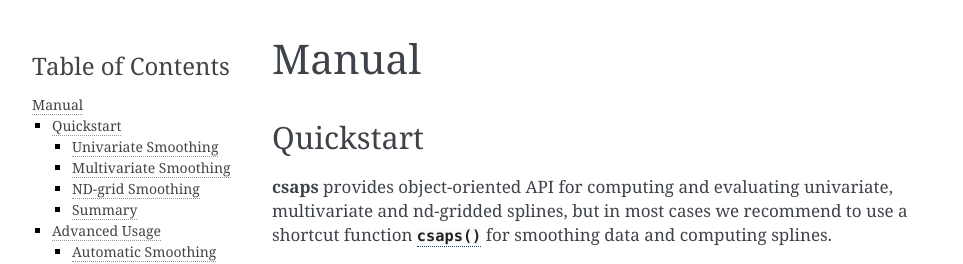
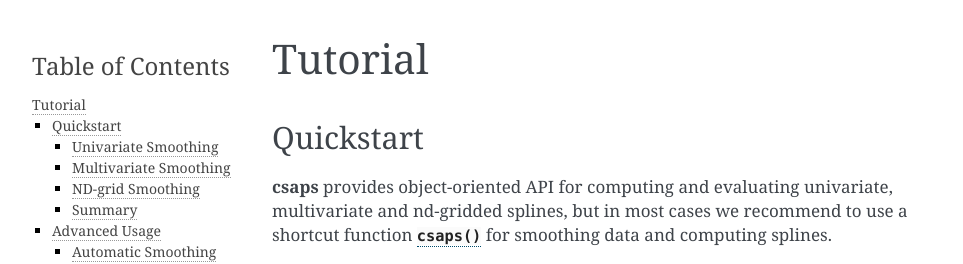
Before and after one commit to espdev/csaps, a Sphinx documentation site: the page built from docs/tutorial.rst, in a window 1280 px wide and 900 px high. Shown: the top 264 px of the window, without its empty margins (148-1111 px from the left). Built offline with Sphinx 7.4.7, drawn with Linux system fonts in a browser that asks for light colours.

Commit message:
rename 'manual' to 'tutorial'

```diff
--- a/docs/index.rst
+++ b/docs/index.rst
@@ -50,7 +50,7 @@ Content
     :maxdepth: 2
 
     formulation
-    manual
+    tutorial
     internals
     benchmarks
     api
--- a/docs/manual.rst
+++ b/docs/tutorial.rst
@@ -1,12 +1,11 @@
-.. _manual:
+.. _tutorial:
 
 .. currentmodule:: csaps
 
-Manual
-======
+Tutorial
+========
 
-
-.. _manual-quickstart:
+.. _tutorial-quickstart:
 
 Quickstart
 ----------
@@ -77,7 +76,7 @@ The example of data:
     ]
 
 By default, the shape of Y array must be: ``(d0, d1, ..., dN)``
-where ``dN`` must equal to X vector size. Also you can use :ref:`axis parameter <manual-using-axis>` to
+where ``dN`` must equal to X vector size. Also you can use :ref:`axis parameter <tutorial-using-axis>` to
 set the data values axis for Y array.
 
 In this case the smoothing spline will be computed for all Y data vectors at a time.
@@ -202,7 +201,7 @@ where
     - ``smooth`` -- the smoothing parameter in the range ``[0, 1]``
 
 
-.. _manual-advanced:
+.. _tutorial-advanced:
 
 Advanced Usage
 --------------
@@ -310,7 +309,7 @@ In ND-gridded data case we can use the same weights for all dimensions or differ
 weights for each dimension.
 
 
-.. _manual-using-axis:
+.. _tutorial-using-axis:
 
 Axis Parameter
 ~~~~~~~~~~~~~~
```
